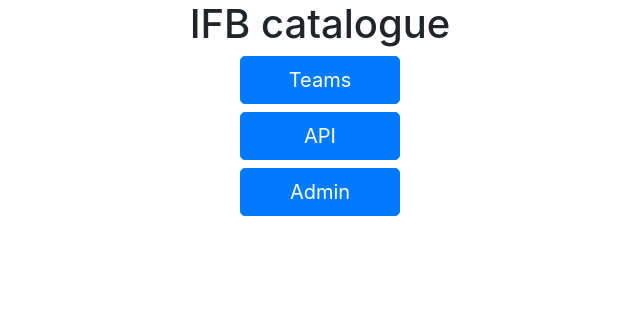
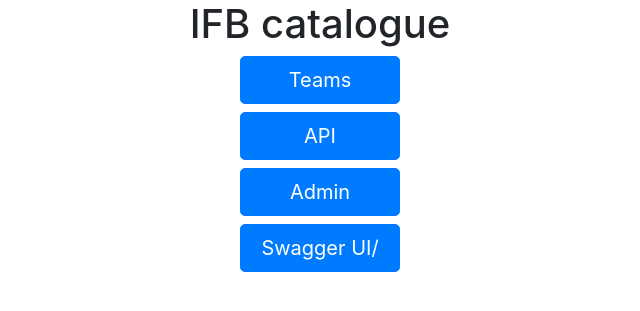
Before and after one commit to IFB-ElixirFr/ifbcat, a Django app: template ifbcat_vanilla_front/templates/ifbcat_api/index.html in a window 1280 px wide. Shown: the top 311 px of the page, without its empty margins (320-960 px from the left). Run offline with Django 3.2, Linux system fonts and the light colour scheme; the template is opened without the code that fills it, so the values that code supplies are empty; parts of the project's set-up code (start-up, migrations or seed data) failed here and were passed over; some libraries are stand-ins or nearby versions.

Commit message:
add Swagger UI link

```diff
--- a/ifbcat_vanilla_front/templates/ifbcat_api/index.html
+++ b/ifbcat_vanilla_front/templates/ifbcat_api/index.html
@@ -7,5 +7,6 @@
     <a href="{%url 'vfront:team-list'%}" role="button" class="btn btn-primary btn-lg btn-block">Teams</a>
     <a href="/api/" role="button" class="btn btn-primary btn-lg btn-block">API</a>
     <a href="/admin/" role="button" class="btn btn-primary btn-lg btn-block">Admin</a>
+    <a href="/swagger-ui/" role="button" class="btn btn-primary btn-lg btn-block">Swagger UI/</a>
 </div>
 {% endblock content%}
```
